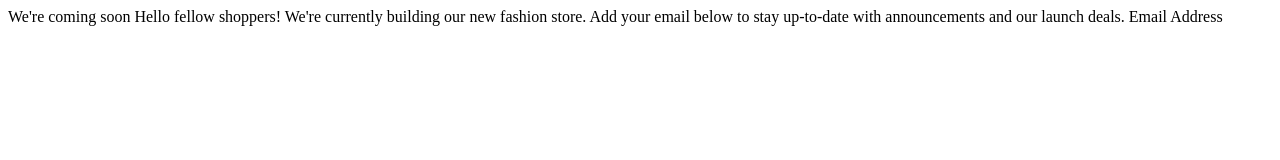
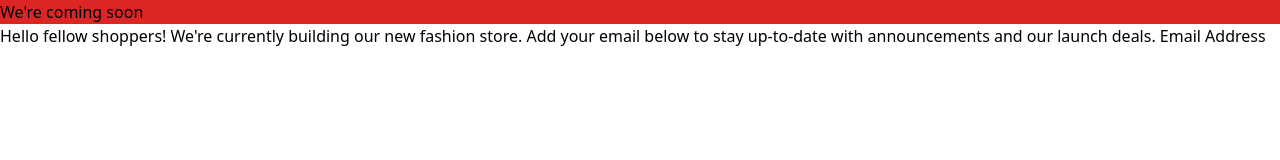
Before and after one commit to cacosted/submission-form, a website: page index.html in a window 1280 px wide. Drawn offline with Linux system fonts and the light colour scheme.

Commit message:
install and setup tailwind

```diff
--- a/index.html
+++ b/index.html
@@ -5,12 +5,12 @@
   <meta name="viewport" content="width=device-width, initial-scale=1.0"> <!-- displays site properly based on user's device -->
 
   <link rel="icon" type="image/png" sizes="32x32" href="./images/favicon-32x32.png">
-
+  <link rel="stylesheet" href="./styles.css">
   <title>Base Apparel coming soon page</title>
 </head>
 <body>
 
-  We're coming soon
+  <h1 class="bg-red-600">We're coming soon</h1>
 
   Hello fellow shoppers! We're currently building our new fashion store.
   Add your email below to stay up-to-date with announcements and our launch deals.
--- /dev/null
+++ b/styles/main.css
@@ -0,0 +1,3 @@
+@tailwind base;
+@tailwind components;
+@tailwind utilities;
--- /dev/null
+++ b/tailwind.config.js
@@ -0,0 +1,8 @@
+/** @type {import('tailwindcss').Config} */
+module.exports = {
+  content: ["./index.html"],
+  theme: {
+    extend: {},
+  },
+  plugins: [],
+}
```
Also changed, not shown: package.json (+5 -2 lines), styles.css (added), 1 other file.
